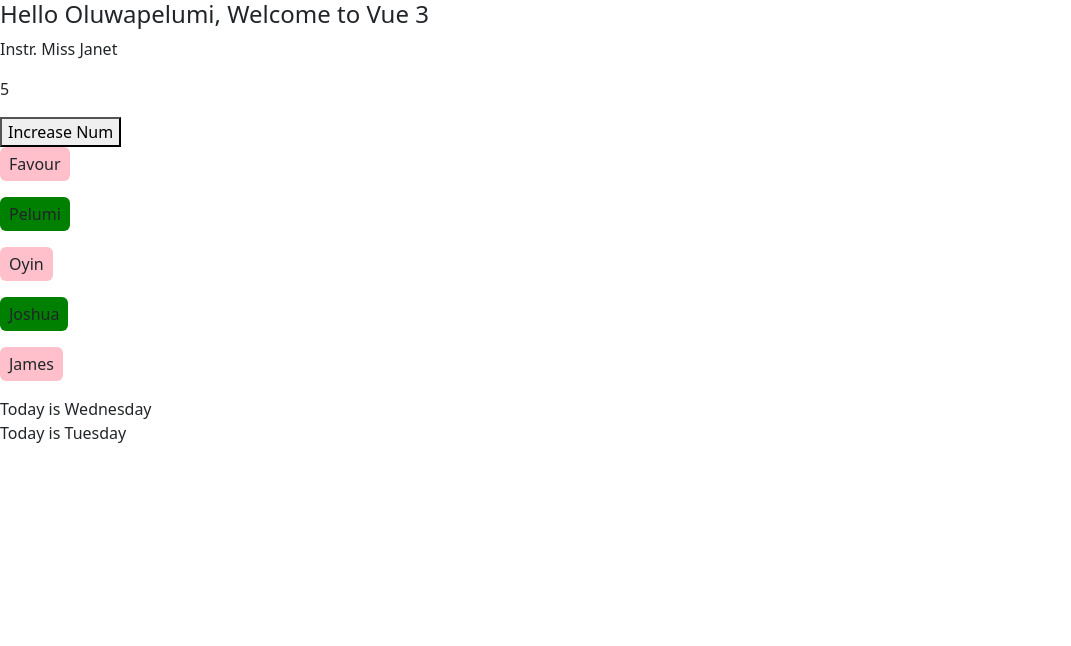
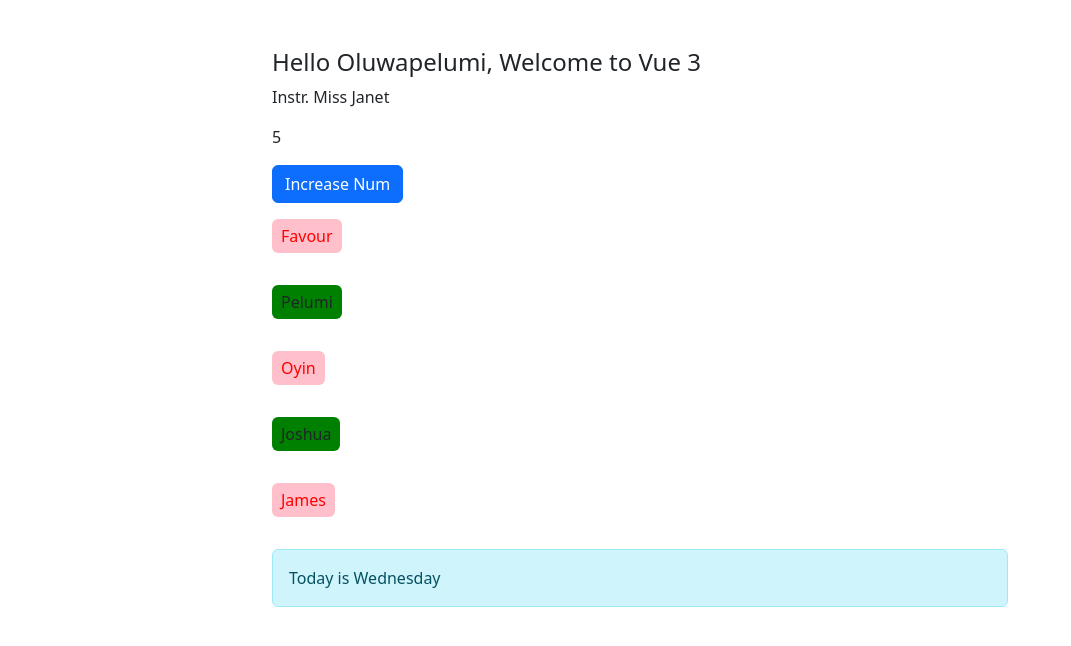
Before and after one commit to DevOluwapelumi/vuejs, a Vue app: page / in a window 1280 px wide. Shown: the top 646 px of the page, without its empty margins (0-1071 px from the left). Built offline with nearby package versions, Linux system fonts and the light colour scheme.

Commit message:
helloworld commit

```diff
--- a/src/components/HelloWorld.vue
+++ b/src/components/HelloWorld.vue
@@ -27,21 +27,27 @@ import {ref, computed} from 'vue';
 
 
 <template>
+  <div class="container mt-5">
+    <div class="row justify-content-center">
+      <div class="col-md-8">
         <h4>Hello Oluwapelumi, Welcome to Vue 3</h4>
 
- <p>{{name}}</p>
- <p>{{num}}</p>
- <button v-on:click="num++">Increase Num</button>
+        <p>{{ name }}</p>
+        <p>{{ num }}</p>
+        <button class="btn btn-primary" @click="num++">Increase Num</button>
 
-  <div v-for="student in students" v-bind:key="student.id">
-  <p :id="student.paid ? 'paid' : 'notpaid'" class="btn px-2 py-1" @click="togglePaid(student.id)">{{student.name}}</p>
+        <div v-for="student in students" :key="student.id" class="mt-3">
+          <p :id="student.paid ? 'paid' : 'notpaid'" class="btn px-2 py-1 rounded" @click="togglePaid(student.id)">
+            {{ student.name }}
+          </p>
         </div>
 
-  <div v-if="checkDay">Today is Wednesday</div>
-  <div v-if="check">Today is Tuesday</div>
-  <div v-else>Today is not Tuesday</div>
+        <div v-if="checkDay" class="mt-3 w-3 alert alert-info">Today is Wednesday</div>
+        <div v-else class="mt-3 alert alert-warning">Today is not Wednesday</div>
+      </div>
+    </div>
+  </div>
 </template>
-
 
 
 
@@ -50,9 +56,9 @@ import {ref, computed} from 'vue';
   #paid {
     background-color: green;
   }
+
   #notpaid {
     background-color: pink;
-      text: red;
+    color: red;
   }
-
 </style>
```
Lines whose indentation alone changed are shown as unchanged.
